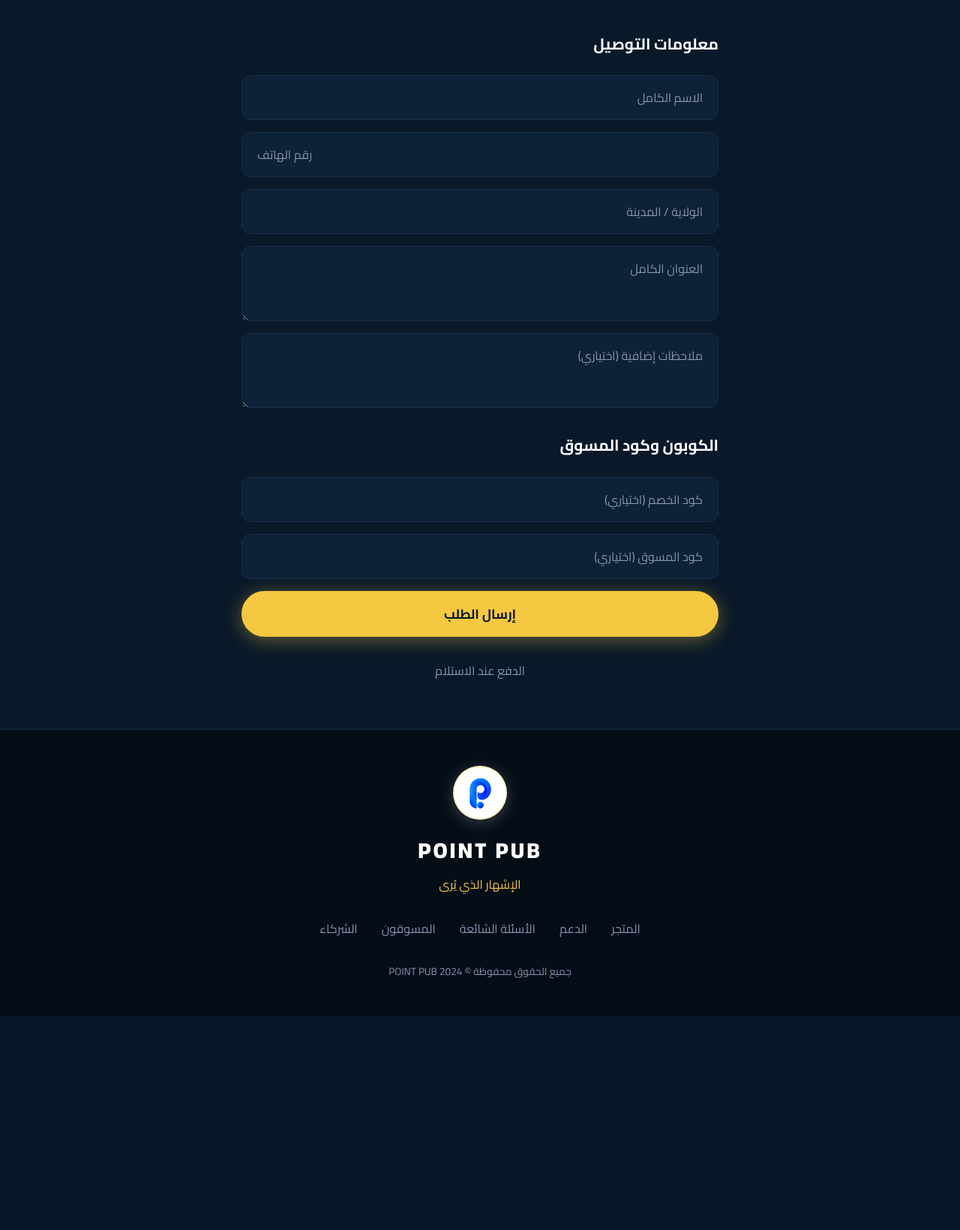
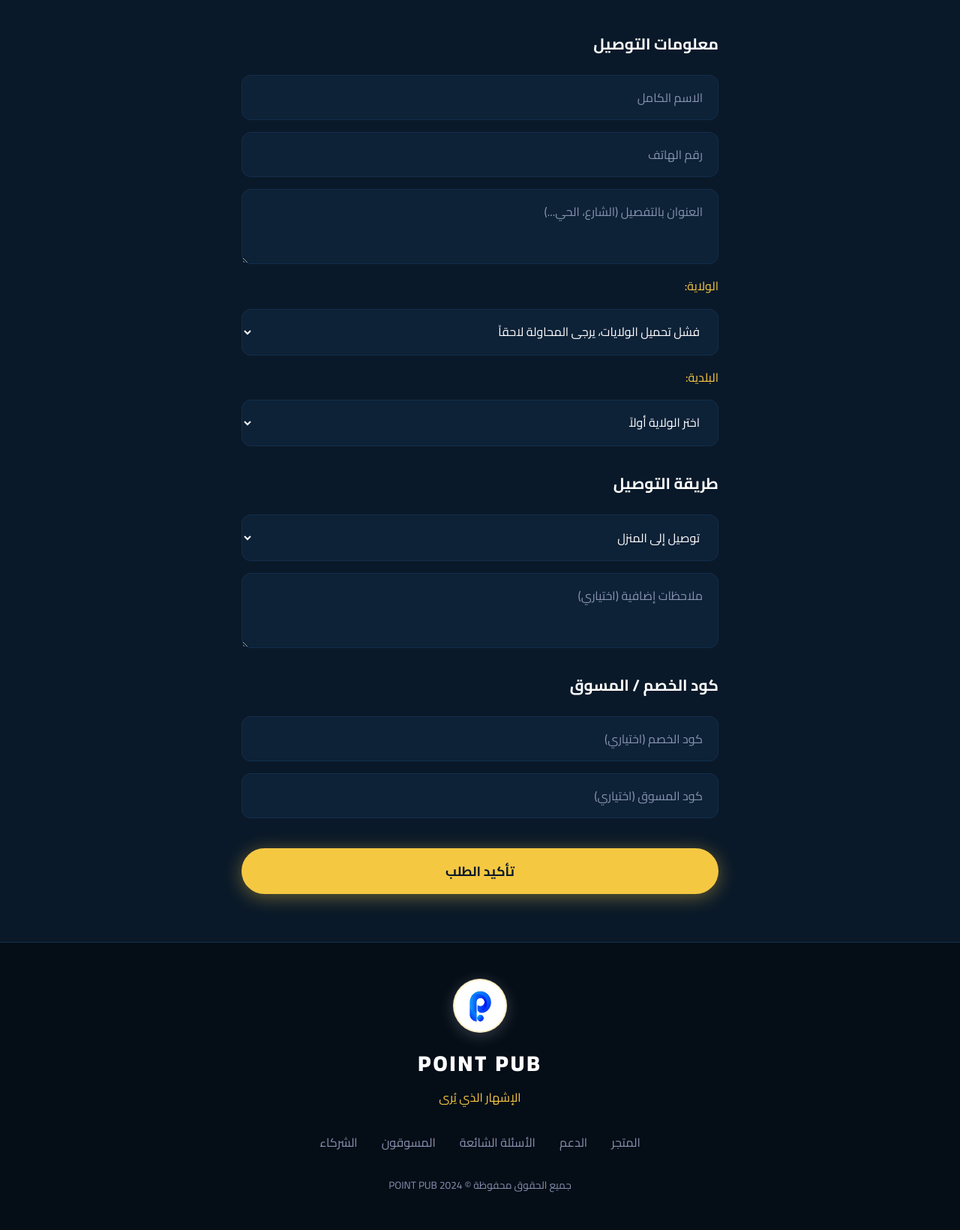
Before and after one commit to point-pub/point-pub, a Flask app: page /checkout in a window 1280 px wide. Shown: the part 244-1884 px from the top of the page at 75% size. Before the commit the page ends 1599 px from the top, so only its background shows below. Run offline with Flask 3, Linux system fonts and the light colour scheme; some libraries are stand-ins or nearby versions.

Commit message:
Add searchable wilaya and commune selectors to checkout

```diff
--- a/templates/checkout.html
+++ b/templates/checkout.html
@@ -1,6 +1,36 @@
 {% extends "base.html" %}
 
-{% block title %}إتمام الطلب - POINT PUB{% endblock %}
+{% block title %}إتمام الطلب{% endblock %}
+
+{% block extra_css %}
+<!-- مكتبة Tom Select للبحث في القوائم -->
+<link href="https://cdn.jsdelivr.net/npm/tom-select@2.2.2/dist/css/tom-select.bootstrap5.min.css" rel="stylesheet">
+<style>
+    /* تخصيص شكل القوائم لتناسب التصميم الداكن */
+    .ts-wrapper .ts-control {
+        background-color: var(--dark-card);
+        border: 1px solid var(--dark-border);
+        color: var(--white);
+        border-radius: 12px;
+        padding: 10px 15px;
+    }
+    .ts-wrapper .ts-dropdown {
+        background-color: var(--dark-card);
+        border: 1px solid var(--dark-border);
+        color: var(--white);
+    }
+    .ts-wrapper .ts-dropdown .option {
+        color: var(--gray);
+    }
+    .ts-wrapper .ts-dropdown .option.active {
+        background-color: var(--dark-border);
+        color: var(--white);
+    }
+    .ts-wrapper .ts-control input {
+        color: var(--white) !important;
+    }
+</style>
+{% endblock %}
 
 {% block content %}
 <section class="checkout-section">
@@ -9,17 +39,108 @@
     <form method="POST" class="checkout-form">
         <h2>معلومات التوصيل</h2>
         <input type="text" name="name" placeholder="الاسم الكامل" required>
-        <input type="tel" name="phone" placeholder="رقم الهاتف" required>
-        <input type="text" name="city" placeholder="الولاية / المدينة" required>
-        <textarea name="address" placeholder="العنوان الكامل" required></textarea>
+        <input type="text" name="phone" placeholder="رقم الهاتف" required>
+        <textarea name="address" placeholder="العنوان بالتفصيل (الشارع، الحي...)" required></textarea>
+
+        <!-- حقل الولاية -->
+        <label style="color: var(--gold);">الولاية:</label>
+        <select id="wilaya_select" name="wilaya" placeholder="ابحث عن الولاية..." required>
+            <option value="">جاري تحميل الولايات...</option>
+        </select>
+
+        <!-- حقل البلدية -->
+        <label style="color: var(--gold);">البلدية:</label>
+        <select id="daira_select" name="daira" placeholder="اختر الولاية أولاً..." required>
+            <option value="">اختر الولاية أولاً</option>
+        </select>
+
+        <h2>طريقة التوصيل</h2>
+        <select name="delivery_type" required>
+            <option value="home">توصيل إلى المنزل</option>
+            <option value="office">توصيل إلى المكتب</option>
+        </select>
+
         <textarea name="notes" placeholder="ملاحظات إضافية (اختياري)"></textarea>
 
-        <h2>الكوبون وكود المسوق</h2>
+        <h2>كود الخصم / المسوق</h2>
         <input type="text" name="coupon" placeholder="كود الخصم (اختياري)">
         <input type="text" name="marketer_code" placeholder="كود المسوق (اختياري)">
 
-        <button type="submit" class="btn-primary">إرسال الطلب</button>
-        <p class="form-note">الدفع عند الاستلام</p>
+        <button type="submit" class="btn-primary" style="margin-top: 1.5rem;">تأكيد الطلب</button>
     </form>
 </section>
 {% endblock %}
+
+{% block extra_js %}
+<script src="https://cdn.jsdelivr.net/npm/tom-select@2.2.2/dist/js/tom-select.complete.min.js"></script>
+
+<script>
+document.addEventListener("DOMContentLoaded", function() {
+    // روابط مباشرة لملفات JSON من المستودع الذي اخترته
+    const wilayasUrl = "https://raw.githubusercontent.com/el-amin-dev/algeria-wilayas-communes/main/data/wilayas.json";
+    const communesUrl = "https://raw.githubusercontent.com/el-amin-dev/algeria-wilayas-communes/main/data/communes.json";
+
+    let allCommunes = []; // لتخزين جميع البلديات هنا
+    let tsWilaya, tsDaira; // متغيرات مكتبة Tom Select
+
+    // 1. جلب ملف الولايات وملف البلديات معاً
+    Promise.all([
+        fetch(wilayasUrl).then(res => res.json()),
+        fetch(communesUrl).then(res => res.json())
+    ]).then(([wilayasData, communesData]) => {
+
+        // التحقق من هيكل البيانات (المستودع يضع البيانات داخل مفتاح مثل wilayas أو communes)
+        const wilayas = wilayasData.wilayas || wilayasData;
+        allCommunes = communesData.communes || communesData;
+
+        const wilayaSelect = document.getElementById('wilaya_select');
+        wilayaSelect.innerHTML = '<option value="">اختر الولاية...</option>';
+
+        // تعبئة قائمة الولايات
+        wilayas.forEach(w => {
+            const option = document.createElement('option');
+            option.value = w.nom_ar; // القيمة التي سترسل للسيرفر
+            option.textContent = `${w.code} - ${w.nom_ar}`; // عرض الرمز والاسم
+            wilayaSelect.appendChild(option);
+        });
+
+        // 2. تهيئة مكتبة Tom Select
+        tsWilaya = new TomSelect("#wilaya_select", {
+            create: false,
+            sortField: { field: "text", direction: "asc" },
+            onChange: function(value) {
+                // عند اختيار ولاية، نقوم بتصفية البلديات
+                const selectedOption = wilayaSelect.querySelector(`option[value="${value}"]`);
+                if (!selectedOption) return;
+
+                const selectedText = selectedOption.textContent;
+                // استخراج رمز الولاية (مثلاً "16" من "16 - الجزائر")
+                const wilayaCode = selectedText.split(' - ')[0].padStart(2, '0');
+
+                // تصفية البلديات التي تنتمي لهذه الولاية
+                const filteredCommunes = allCommunes.filter(c => c.wilaya_code == wilayaCode);
+
+                // تفريغ قائمة البلديات
+                tsDaira.clearOptions();
+                tsDaira.addOption({ value: "", text: "اختر البلدية..." });
+
+                // إضافة البلديات المصفاة
+                filteredCommunes.forEach(c => {
+                    tsDaira.addOption({ value: c.nom_ar, text: c.nom_ar });
+                });
+                tsDaira.refreshOptions(false);
+            }
+        });
+
+        tsDaira = new TomSelect("#daira_select", {
+            create: false,
+            sortField: { field: "text", direction: "asc" }
+        });
+
+    }).catch(error => {
+        console.error("خطأ في تحميل البيانات:", error);
+        document.getElementById('wilaya_select').innerHTML = '<option value="">فشل تحميل الولايات، يرجى المحاولة لاحقاً</option>';
+    });
+});
+</script>
+{% endblock %}
```
